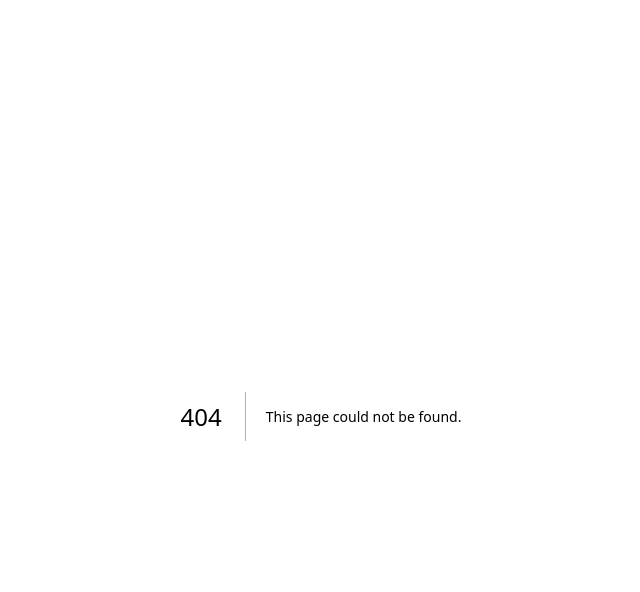
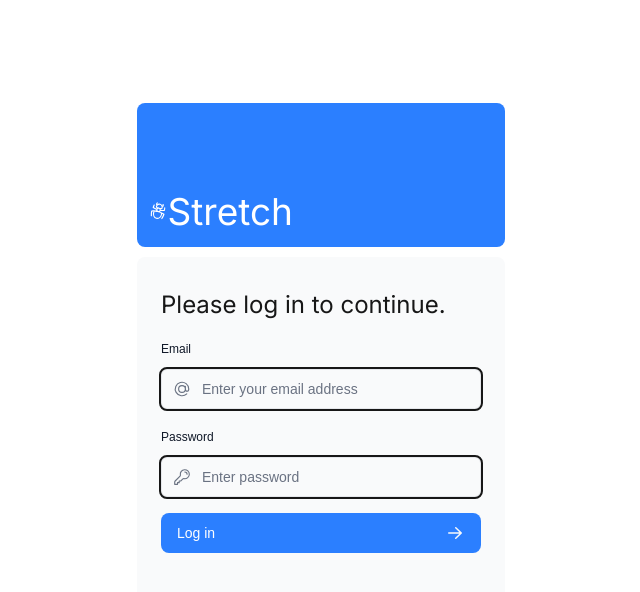
Before and after one commit to jessicahaeckler/stretch, a Next.js app: page /login in a window 1280 px wide. Before the commit this address had no page. Shown: the top 592 px of the page, without its empty margins (319-959 px from the left). Built offline with nearby package versions, Linux system fonts and the light colour scheme.

Commit message:
Added authentication

```diff
--- a/app/lib/actions.ts
+++ b/app/lib/actions.ts
@@ -1,31 +1,32 @@
 "use server";
 
-import { z } from "zod";
 import { revalidatePath } from "next/cache";
 import { redirect } from "next/navigation";
 import postgres from "postgres";
+import { signIn, auth } from "@/auth";
+import { AuthError } from "next-auth";
+import { WorkoutSchema } from "./zod";
 
 const sql = postgres(process.env.STORAGE_POSTGRES_URL!, { ssl: "require" });
 
-const FormSchema = z.object({
-  id: z.string(),
-  name: z.string().trim().min(1, "Please enter a workout name."),
-  exercises: z.array(
-    z.object({
-      id: z.nullable(z.string().optional()),
-      exerciseid: z.string(),
-      reps: z.nullable(z.number().optional()),
-      time: z.nullable(z.string().optional()),
-      rest: z.nullable(z.string().optional()),
-    }),
-  ),
-  schedule: z.array(z.string()),
-  status: z.enum(["public", "private"], {
-    error: "Please select a workout status.",
-  }),
-  date: z.string(),
-  deletedExercises: z.array(z.string()).optional(),
-});
+export async function authenticate(
+  prevState: string | undefined,
+  formData: FormData,
+) {
+  try {
+    await signIn("credentials", formData);
+  } catch (error) {
+    if (error instanceof AuthError) {
+      switch (error.type) {
+        case "CredentialsSignin":
+          return "Invalid credentials.";
+        default:
+          return "Something went wrong.";
+      }
+    }
+    throw error;
+  }
+}
 
 export type State = {
   errors?: {
@@ -35,7 +36,7 @@
   message?: string | null;
 };
 
-const CreateWorkout = FormSchema.omit({ id: true, date: true });
+const CreateWorkout = WorkoutSchema.omit({ id: true, date: true });
 
 export async function createWorkout(prevState: State, formData: FormData) {
   let parsedExercises: unknown;
@@ -61,13 +62,19 @@
 
   const { name, exercises, schedule, status } = validatedFields.data;
   const date = new Date().toISOString().split("T")[0];
+  const session = await auth();
+  if (!session?.user?.id) {
+    throw new Error("Unauthorized");
+  }
+
+  const userId = session.user.id;
 
   // TODO: Change this to current user - hard coding the user id until users/login is set up
   try {
     await sql.begin(async (sql) => {
       const [{ id }] = await sql`
           INSERT INTO workouts (user_id, name, status, schedule_days, duration, date_entered)
-          VALUES ('410544b2-4001-4271-9855-fec4b6a6442a', ${name}, ${status}, ${schedule}, ${"00:00:00"}, ${date}) RETURNING id;
+          VALUES (${userId}, ${name}, ${status}, ${schedule}, ${"00:00:00"}, ${date}) RETURNING id;
         `;
       for (const exercise of exercises) {
         const time =
@@ -94,7 +101,7 @@
   redirect("/dashboard/workouts");
 }
 
-const UpdateWorkout = FormSchema.omit({ id: true, date: true });
+const UpdateWorkout = WorkoutSchema.omit({ id: true, date: true });
 
 export async function updateWorkout(
   id: string,
--- /dev/null
+++ b/app/lib/zod.ts
@@ -0,0 +1,30 @@
+import z from "zod";
+
+export const signInSchema = z.object({
+  email: z.email({ error: "Email is required" }).min(1, "Email is required"),
+  password: z
+    .string({ error: "Password is required" })
+    .min(1, "Password is required")
+    .min(8, "Password must be more than 8 characters")
+    .max(32, "Password must be less than 32 characters"),
+});
+
+export const WorkoutSchema = z.object({
+  id: z.string(),
+  name: z.string().trim().min(1, "Please enter a workout name."),
+  exercises: z.array(
+    z.object({
+      id: z.nullable(z.string().optional()),
+      exerciseid: z.string(),
+      reps: z.nullable(z.number().optional()),
+      time: z.nullable(z.string().optional()),
+      rest: z.nullable(z.string().optional()),
+    }),
+  ),
+  schedule: z.array(z.string()),
+  status: z.enum(["public", "private"], {
+    error: "Please select a workout status.",
+  }),
+  date: z.string(),
+  deletedExercises: z.array(z.string()).optional(),
+});
--- /dev/null
+++ b/app/login/page.tsx
@@ -0,0 +1,20 @@
+import StretchLogo from "@/app/ui/bug-logo";
+import LoginForm from "@/app/ui/login-form";
+import { Suspense } from "react";
+
+export default function LoginPage() {
+  return (
+    <main className="flex items-center justify-center md:h-screen">
+      <div className="relative mx-auto flex w-full max-w-[400px] flex-col space-y-2.5 p-4 md:-mt-32">
+        <div className="flex h-20 w-full items-end rounded-lg bg-blue-500 p-3 md:h-36">
+          <div className="w-32 text-white md:w-36">
+            <StretchLogo />
+          </div>
+        </div>
+        <Suspense>
+          <LoginForm />
+        </Suspense>
+      </div>
+    </main>
+  );
+}
--- a/app/query/route.ts
+++ b/app/query/route.ts
@@ -1,6 +1,6 @@
-import postgres from 'postgres';
+import postgres from "postgres";
 
-const sql = postgres(process.env.STORAGE_POSTGRES_URL!, { ssl: 'require' });
+const sql = postgres(process.env.STORAGE_POSTGRES_URL!, { ssl: "require" });
 
 async function listExercises() {
   // 	const data = await sql`
@@ -11,9 +11,7 @@
   //   SELECT * from schedules order by date_completed desc;
   // `;
   const data = await sql`
-    SELECT * from schedules
-    WHERE date_completed >= current_date - EXTRACT(dow FROM current_date)::integer
-    AND date_completed < current_date - EXTRACT(dow FROM current_date)::integer + 7 order by date_completed desc;
+    SELECT * from users;
   `;
 
   return data;
--- a/app/ui/dashboard/sidenav.tsx
+++ b/app/ui/dashboard/sidenav.tsx
@@ -2,6 +2,7 @@
 import NavLinks from "@/app/ui/dashboard/nav-links";
 import BugLogo from "@/app/ui/bug-logo";
 import { PowerIcon } from "@heroicons/react/24/outline";
+import { signOut } from "@/auth";
 
 export default function SideNav() {
   return (
@@ -17,7 +18,12 @@
       <div className="text-black flex grow flex-row justify-between space-x-2 md:flex-col md:space-x-0 md:space-y-2">
         <NavLinks />
         <div className="hidden h-auto w-full grow rounded-md bg-gray-50 md:block"></div>
-        <form>
+        <form
+          action={async () => {
+            "use server";
+            await signOut({ redirectTo: "/" });
+          }}
+        >
           <button className="flex h-[48px] w-full grow items-center justify-center gap-2 rounded-md bg-gray-50 p-3 text-sm font-medium hover:bg-sky-100 hover:text-blue-600 md:flex-none md:justify-start md:p-2 md:px-3">
             <PowerIcon className="w-6" />
             <div className="hidden md:block">Sign Out</div>
--- /dev/null
+++ b/app/ui/login-form.tsx
@@ -0,0 +1,89 @@
+"use client";
+
+import { inter } from "@/app/ui/fonts";
+import {
+  AtSymbolIcon,
+  KeyIcon,
+  ExclamationCircleIcon,
+} from "@heroicons/react/24/outline";
+import { ArrowRightIcon } from "@heroicons/react/20/solid";
+import { Button } from "./button";
+import { useActionState } from "react";
+import { authenticate } from "@/app/lib/actions";
+import { useSearchParams } from "next/navigation";
+
+export default function LoginForm() {
+  const searchParams = useSearchParams();
+  const callbackUrl = searchParams.get("callbackUrl") || "/dashboard";
+  const [errorMessage, formAction, isPending] = useActionState(
+    authenticate,
+    undefined,
+  );
+
+  return (
+    <form action={formAction} className="space-y-3">
+      <div className="flex-1 rounded-lg bg-gray-50 px-6 pb-4 pt-8">
+        <h1 className={`${inter.className} mb-3 text-2xl`}>
+          Please log in to continue.
+        </h1>
+        <div className="w-full">
+          <div>
+            <label
+              className="mb-3 mt-5 block text-xs font-medium text-gray-900"
+              htmlFor="email"
+            >
+              Email
+            </label>
+            <div className="relative">
+              <input
+                className="peer block w-full rounded-md border border-gray-200 py-[9px] pl-10 text-sm outline-2 placeholder:text-gray-500"
+                id="email"
+                type="email"
+                name="email"
+                placeholder="Enter your email address"
+                required
+              />
+              <AtSymbolIcon className="pointer-events-none absolute left-3 top-1/2 h-[18px] w-[18px] -translate-y-1/2 text-gray-500 peer-focus:text-gray-900" />
+            </div>
+          </div>
+          <div className="mt-4">
+            <label
+              className="mb-3 mt-5 block text-xs font-medium text-gray-900"
+              htmlFor="password"
+            >
+              Password
+            </label>
+            <div className="relative">
+              <input
+                className="peer block w-full rounded-md border border-gray-200 py-[9px] pl-10 text-sm outline-2 placeholder:text-gray-500"
+                id="password"
+                type="password"
+                name="password"
+                placeholder="Enter password"
+                required
+                minLength={6}
+              />
+              <KeyIcon className="pointer-events-none absolute left-3 top-1/2 h-[18px] w-[18px] -translate-y-1/2 text-gray-500 peer-focus:text-gray-900" />
+            </div>
+          </div>
+        </div>
+        <input type="hidden" name="redirectTo" value={callbackUrl} />
+        <Button className="mt-4 w-full" aria-disabled={isPending}>
+          Log in <ArrowRightIcon className="ml-auto h-5 w-5 text-gray-50" />
+        </Button>
+        <div
+          className="flex h-8 items-end space-x-1"
+          aria-live="polite"
+          aria-atomic="true"
+        >
+          {errorMessage && (
+            <>
+              <ExclamationCircleIcon className="h-5 w-5 text-red-500" />
+              <p className="text-sm text-red-500">{errorMessage}</p>
+            </>
+          )}
+        </div>
+      </div>
+    </form>
+  );
+}
--- /dev/null
+++ b/auth.config.ts
@@ -0,0 +1,34 @@
+import type { NextAuthConfig } from "next-auth";
+
+export const authConfig = {
+  pages: {
+    signIn: "/login",
+  },
+  callbacks: {
+    authorized({ auth, request: { nextUrl } }) {
+      const isLoggedIn = !!auth?.user;
+      const isOnDashboard = nextUrl.pathname.startsWith("/dashboard");
+      if (isOnDashboard) {
+        if (isLoggedIn) return true;
+        return false; // Redirect unauthenticated users to login page
+      } else if (isLoggedIn) {
+        return Response.redirect(new URL("/dashboard", nextUrl));
+      }
+      return true;
+    },
+    async jwt({ token, user }) {
+      if (user) {
+        token.id = user.id;
+      }
+      return token;
+    },
+
+    async session({ session, token }) {
+      if (session.user) {
+        session.user.id = token.id as string;
+      }
+      return session;
+    },
+  },
+  providers: [], // Add providers with an empty array for now
+} satisfies NextAuthConfig;
--- /dev/null
+++ b/auth.d.ts
@@ -0,0 +1,19 @@
+import { DefaultSession } from "next-auth";
+
+declare module "next-auth" {
+  interface Session {
+    user: {
+      id: string;
+    } & DefaultSession["user"];
+  }
+
+  interface User {
+    id: string;
+  }
+}
+
+declare module "next-auth/jwt" {
+  interface JWT {
+    id: string;
+  }
+}
--- /dev/null
+++ b/auth.ts
@@ -0,0 +1,48 @@
+import NextAuth from "next-auth";
+import Credentials from "next-auth/providers/credentials";
+import { authConfig } from "./auth.config";
+import type { User } from "@/app/lib/definitions";
+import bcrypt from "bcrypt";
+import postgres from "postgres";
+import { signInSchema } from "./app/lib/zod";
+// TODO: add other OAuth and 2fa
+
+const sql = postgres(process.env.STORAGE_POSTGRES_URL!, { ssl: "require" });
+
+async function getUser(email: string): Promise<User | undefined> {
+  try {
+    const user = await sql<User[]>`SELECT * FROM users WHERE email=${email}`;
+    return user[0];
+  } catch (error) {
+    console.error("Failed to fetch user:", error);
+    throw new Error("Failed to fetch user.");
+  }
+}
+
+export const { auth, signIn, signOut } = NextAuth({
+  ...authConfig,
+  session: {
+    strategy: "jwt",
+    maxAge: 60 * 30,
+    updateAge: 60 * 10,
+  },
+  providers: [
+    Credentials({
+      async authorize(credentials) {
+        const parsedCredentials = signInSchema.safeParse(credentials);
+
+        if (parsedCredentials.success) {
+          const { email, password } = parsedCredentials.data;
+          const user = await getUser(email);
+          if (!user) return null;
+          const passwordsMatch = await bcrypt.compare(password, user.password);
+
+          if (passwordsMatch) return user;
+        }
+
+        console.log("Invalid credentials");
+        return null;
+      },
+    }),
+  ],
+});
--- a/package.json
+++ b/package.json
@@ -13,6 +13,7 @@
     "bcrypt": "^6.0.0",
     "clsx": "^2.1.1",
     "next": "16.2.7",
+    "next-auth": "^5.0.0-beta.31",
     "postgres": "^3.4.9",
     "react": "19.2.4",
     "react-dom": "19.2.4",
--- /dev/null
+++ b/proxy.ts
@@ -0,0 +1,8 @@
+import NextAuth from "next-auth";
+import { authConfig } from "./auth.config";
+
+export default NextAuth(authConfig).auth;
+
+export const config = {
+  matcher: ["/((?!api|_next/static|_next/image|.*\\.png$).*)"],
+};
```
Also changed, not shown: 1 other file (tests, documents, lock files or other folders). Lines whose indentation alone changed are shown as unchanged.
